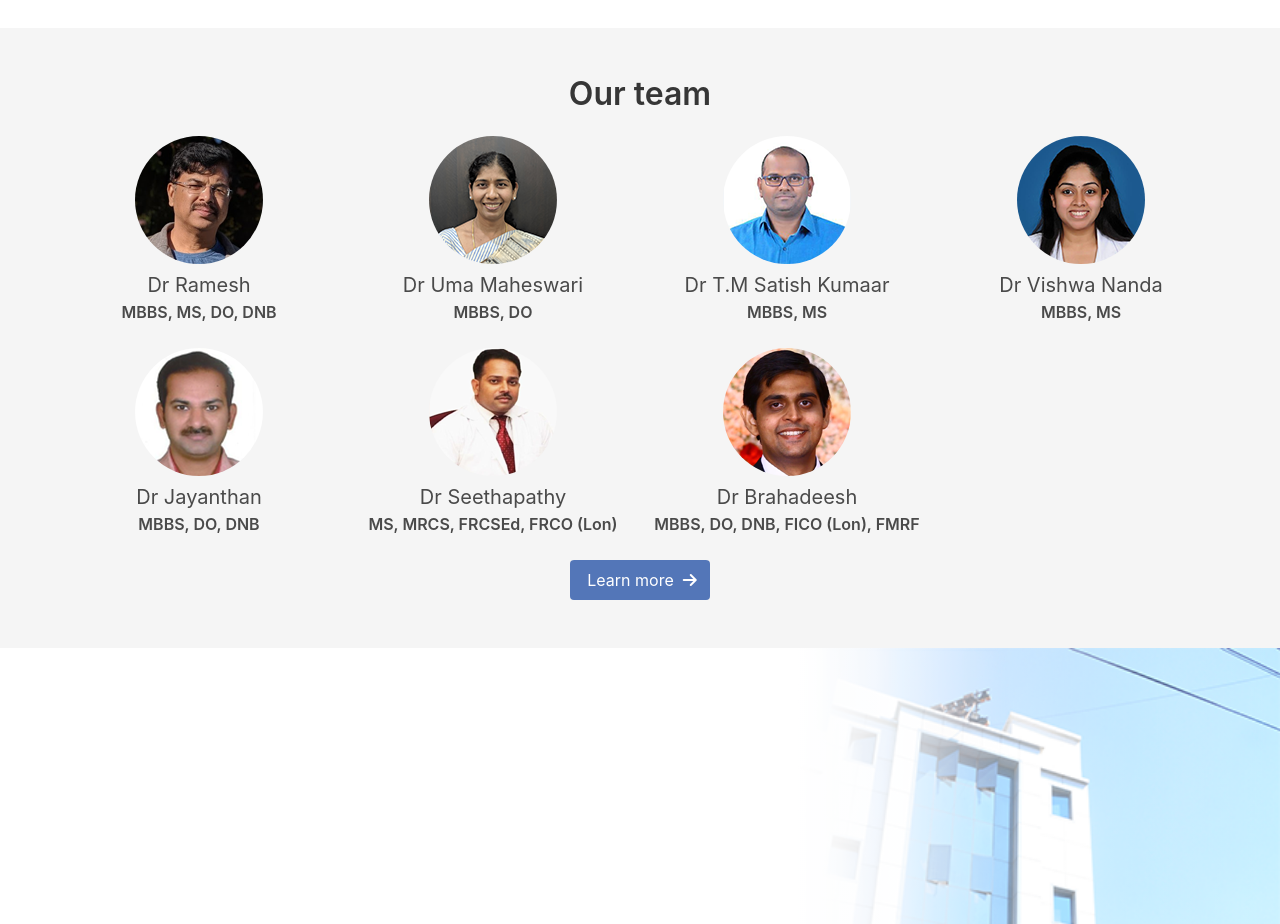
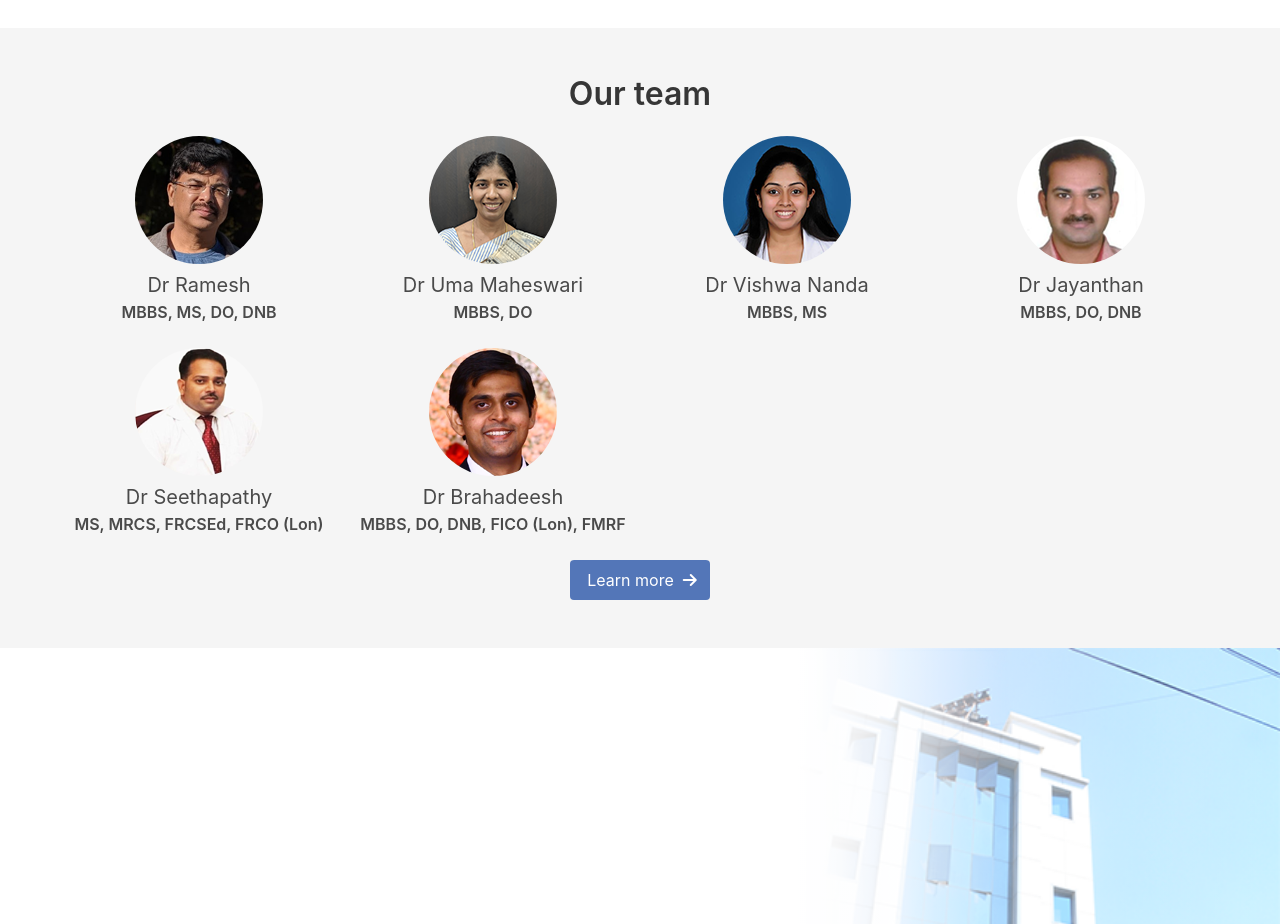
Before and after one commit to medblocks/aarthyeyehospital.com, a website: page index.html in a window 1280 px wide. Shown: the part 1980-2904 px from the top of the page. Drawn offline with Linux system fonts and the light colour scheme.

Commit message:
Update index.html

```diff
--- a/index.html
+++ b/index.html
@@ -191,15 +191,6 @@
                 <div class="column is-half-mobile is-one-quarter-desktop has-text-centered">
                     <article class="article">
                         <figure class="image is-128x128 is-inline-block">
-                            <img class="is-rounded" src="/doctor3.png">
-                        </figure>
-                        <p class="is-size-5">Dr T.M Satish Kumaar</p>
-                        <p class="has-text-weight-semibold">MBBS, MS</p>
-                    </article>
-                </div>
-                <div class="column is-half-mobile is-one-quarter-desktop has-text-centered">
-                    <article class="article">
-                        <figure class="image is-128x128 is-inline-block">
                             <img class="is-rounded" src="/doctor4.png">
                         </figure>
                         <p class="is-size-5">Dr Vishwa Nanda</p>
```
